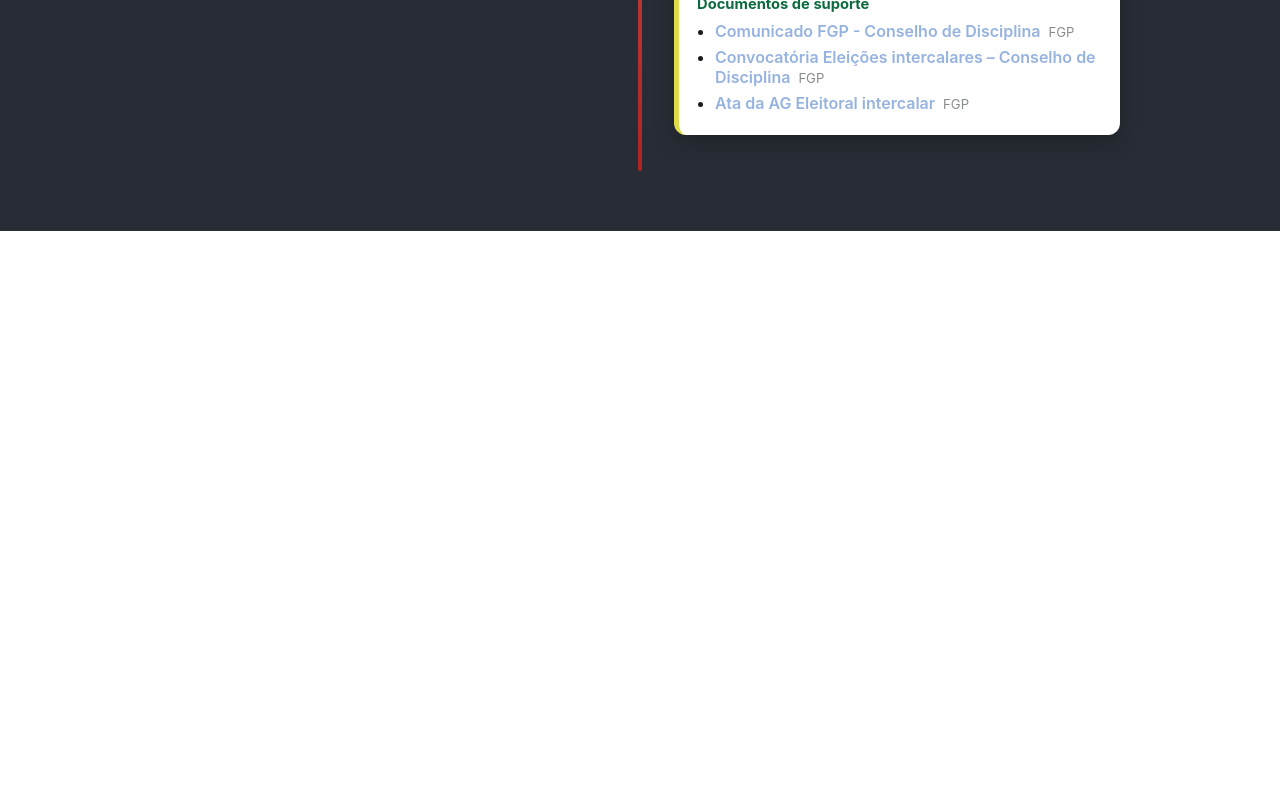
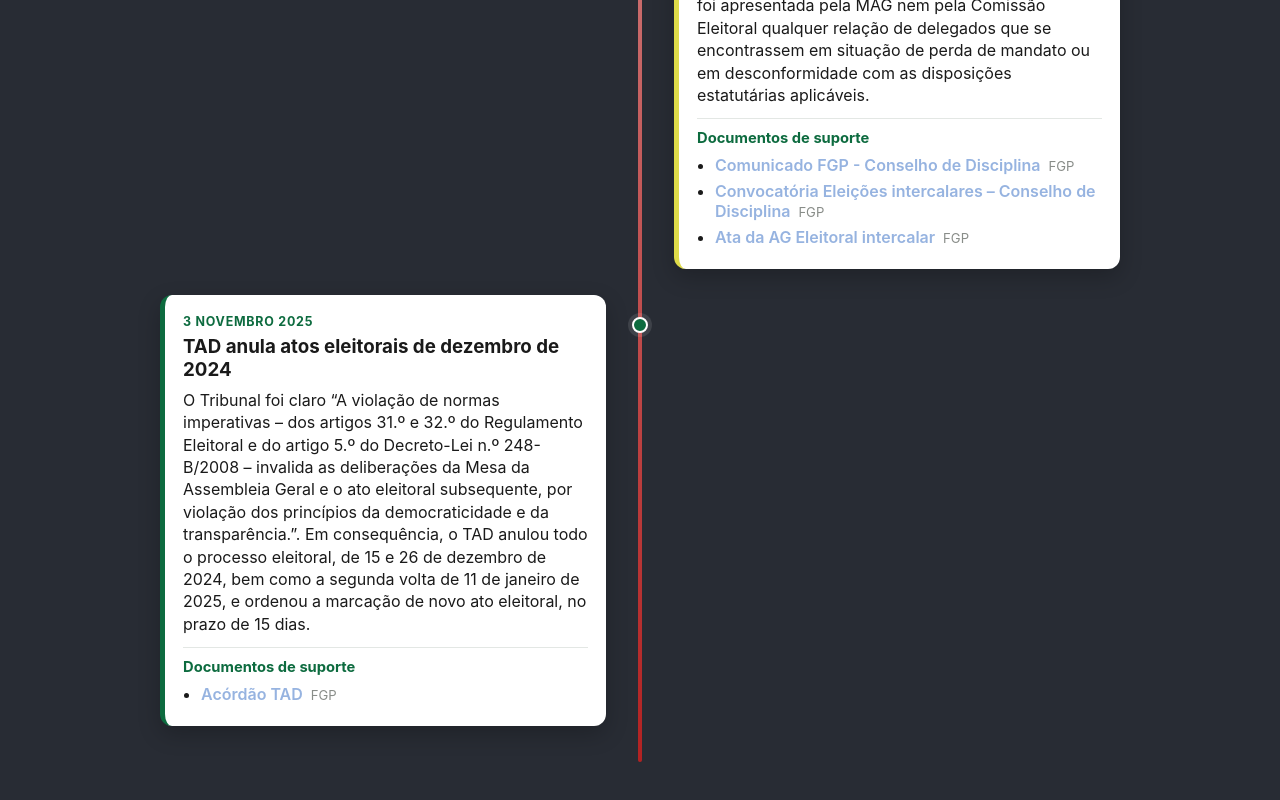
Before and after one commit to ginasticaPT/site, a React (Create React App) app: page /site/timeline in a window 1280 px wide. Shown: the part 4233-5033 px from the top of the page. Before the commit the page ends 4464 px from the top, so only its background shows below. Built offline with nearby package versions, Linux system fonts and the light colour scheme; the HTML template or start-up script is replaced by a standard one.

Commit message:
Update Timeline.js

```diff
--- a/src/pages/Timeline.js
+++ b/src/pages/Timeline.js
@@ -171,6 +171,7 @@ function Timeline() {
         'Para o preenchimento da vaga existente, existiam dois suplentes da mesma lista, os quais declinaram igualmente a assunção das funções para que haviam sido candidatos.',
         'Em consequência, a Lista A deixou de assegurar representação efetiva neste órgão.',
         'Não tendo sido encontrada uma solução junto das restantes listas que permitisse suprir a vaga existente, a FGP comunicou, em 18 de junho, a realização de novo ato eleitoral para este órgão, agendado para o dia 20 de julho.',
+        'Importa salientar que, no âmbito destas eleições, não foi apresentada pela MAG nem pela Comissão Eleitoral qualquer relação de delegados que se encontrassem em situação de perda de mandato ou em desconformidade com as disposições estatutárias aplicáveis.',
       ],
       tone: 'alert',
       documents: [
@@ -190,7 +191,20 @@ function Timeline() {
           url: `${process.env.PUBLIC_URL}/documents/FGP - 2025 - Ata AG Eleitoral Intercalar - Conselho Disciplina - 20 Jul 25.pdf`
         }
       ]
-    }
+    },
+    {
+      date: '3 novembro 2025',
+      title: 'TAD anula atos eleitorais de dezembro de 2024',
+      fact: 'O Tribunal foi claro “A violação de normas imperativas – dos artigos 31.º e 32.º do Regulamento Eleitoral e do artigo 5.º do Decreto-Lei n.º 248-B/2008 – invalida as deliberações da Mesa da Assembleia Geral e o ato eleitoral subsequente, por violação dos princípios da democraticidade e da transparência.”. Em consequência, o TAD anulou todo o processo eleitoral, de 15 e 26 de dezembro de 2024, bem como a segunda volta de 11 de janeiro de 2025, e ordenou a marcação de novo ato eleitoral, no prazo de 15 dias.',
+      tone: 'positive',
+      documents: [
+        {
+          label: 'Acórdão TAD',
+          source: 'FGP',
+          url: `${process.env.PUBLIC_URL}/documents/FGP - 2025 - Acórdão 1_2025 VF_03_11_2025.pdf`
+        }
+      ]
+    },
   ];
 
   return (
```
